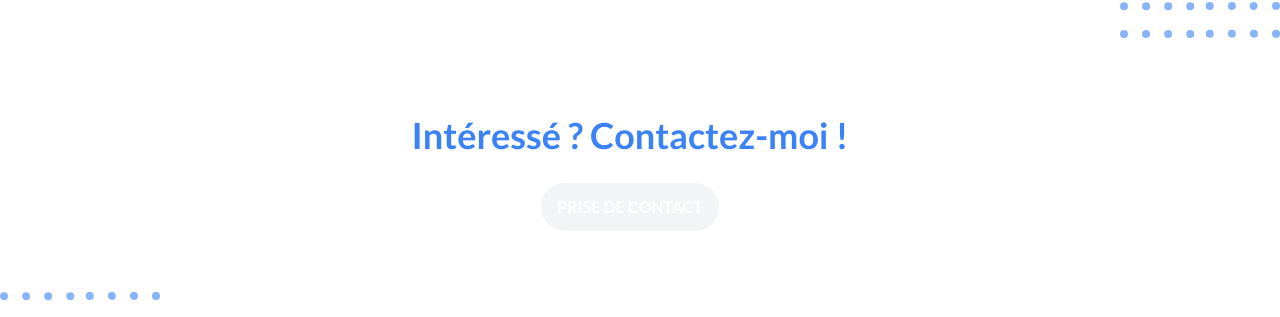
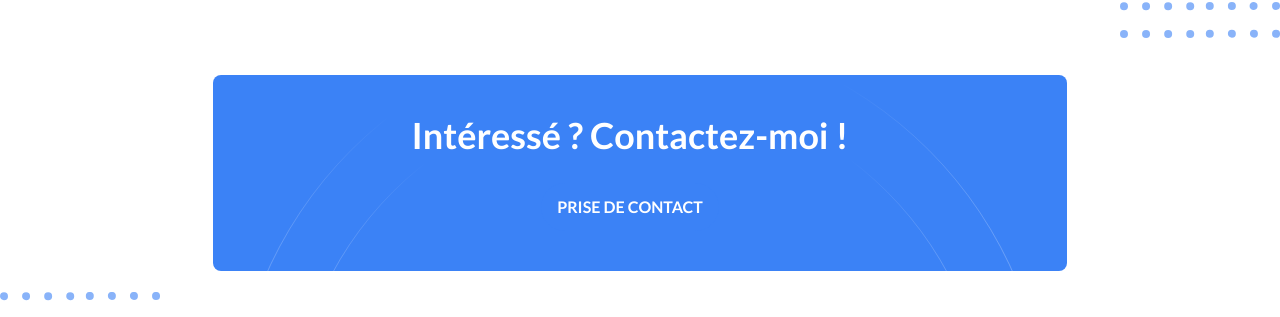
Before and after one commit to gcazin/portfolio, a Vue app: page / in a window 1280 px wide. Shown: the part 6740-7057 px from the top of the page. Built offline with nearby package versions, Linux system fonts and the light colour scheme.

Commit message:
fix(views): contact form

```diff
--- a/src/views/Home.vue
+++ b/src/views/Home.vue
@@ -186,13 +186,13 @@ Les utilisateurs peuvent créer des événements de repas en quelques minutes se
   <Section
       id="contact"
   >
-    <div class="relative overflow-hidden max-w-7xl m-auto bg-white dark:bg-blue-700 dark:text-white text-blue-500 rounded-lg py-10 text-center">
+    <div class="relative overflow-hidden max-w-7xl m-auto bg-blue-500 dark:bg-blue-700 dark:text-white text-blue-500 rounded-lg py-10 text-center">
       <div class="flex flex-col gap-5 px-5 lg:pr-10 z-10 relative">
         <div class="flex-1">
-          <Text type="title">Intéressé ? Contactez-moi !</Text>
+          <Text type="title" class="text-white">Intéressé ? Contactez-moi !</Text>
         </div>
         <div class="flex-1">
-          <Button secondary color="white">Prise de contact</Button>
+          <Button secondary>Prise de contact</Button>
         </div>
       </div>
       <div class="absolute top-1/2 left-1/2 transform -translate-x-1/2 -translate-y-1/2">
```
